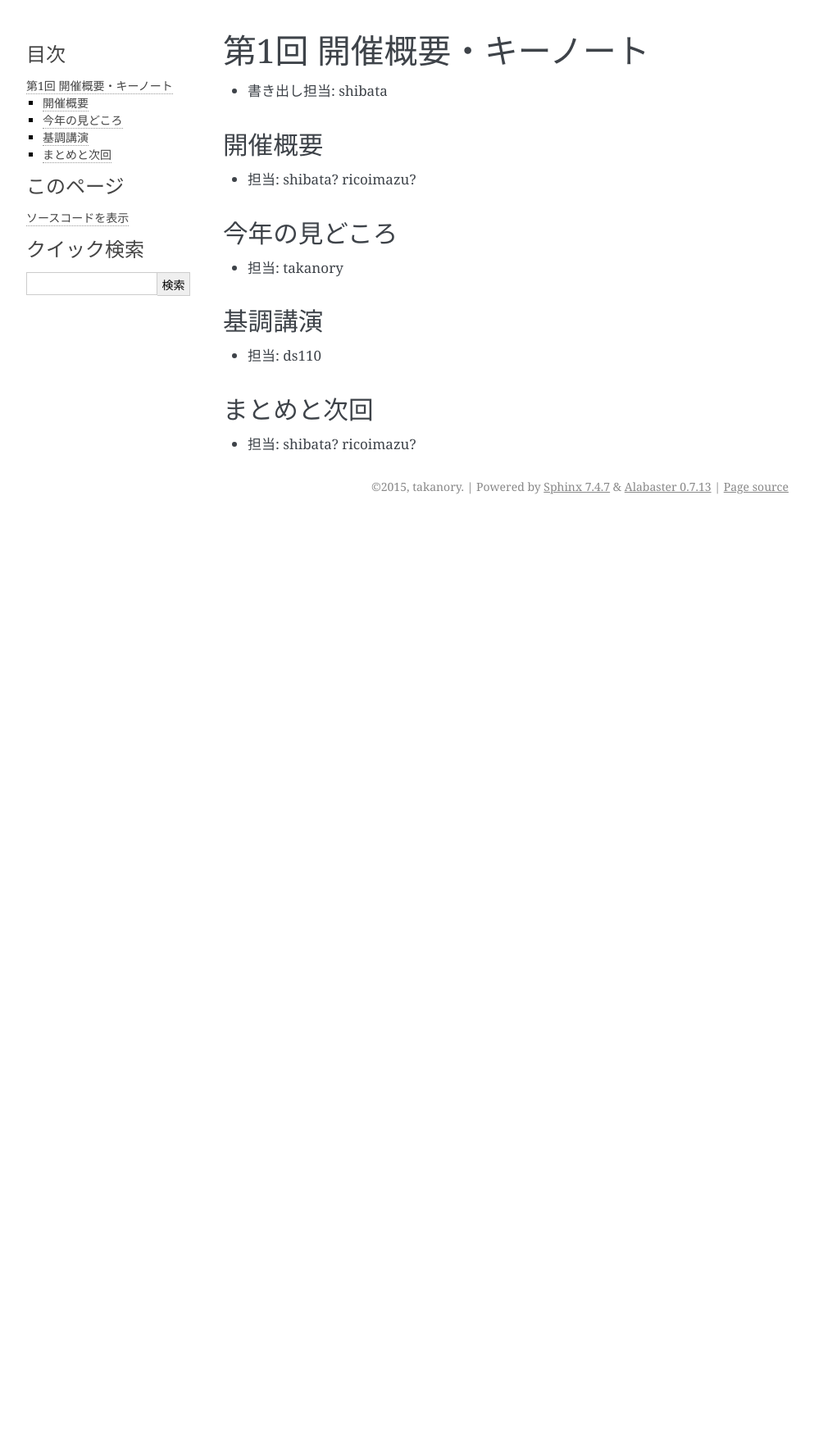
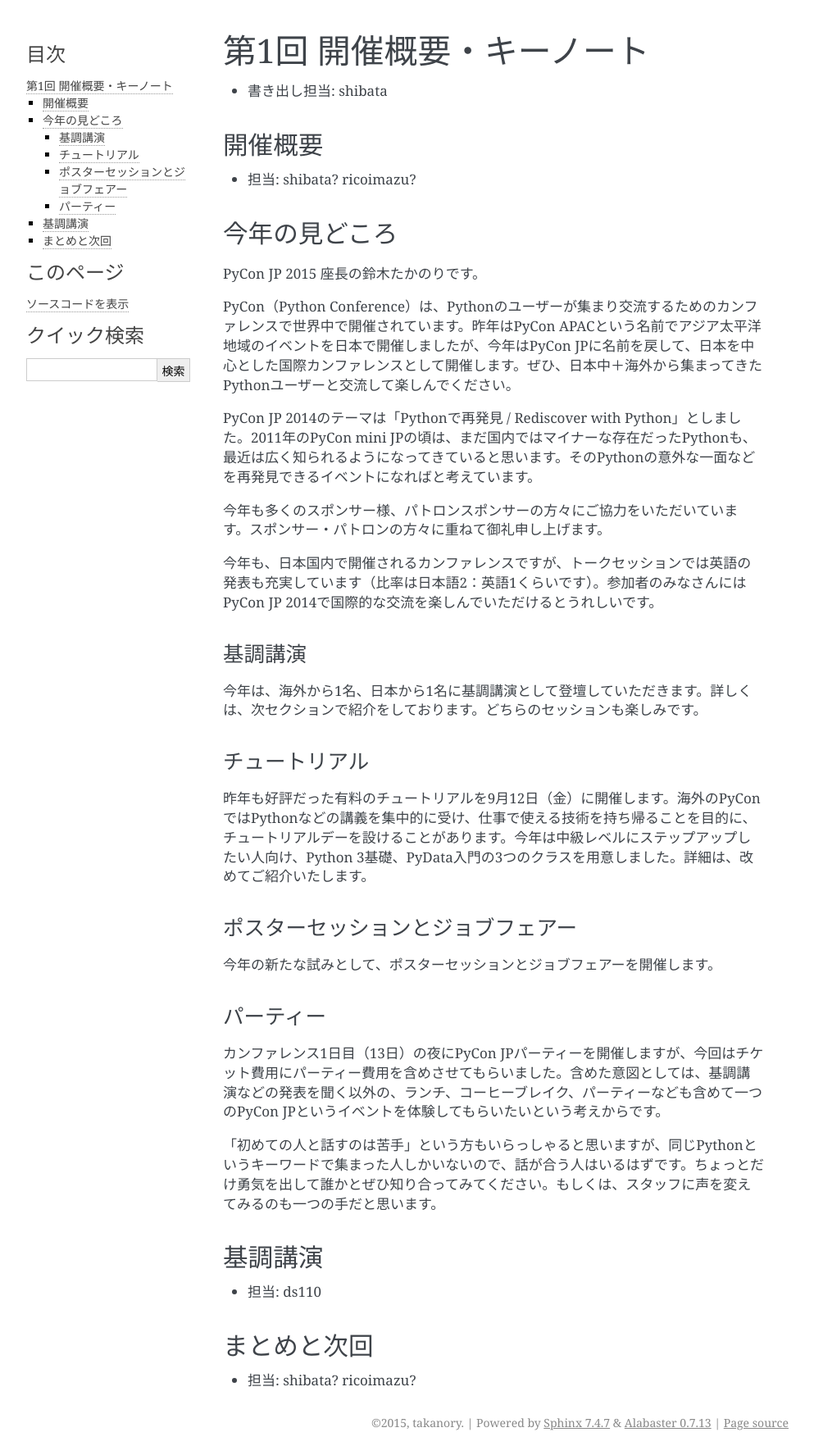
Before and after one commit to pyconjp/reports2015, a Sphinx documentation site: the page built from pre/source/01_overview.rst, in a window 1280 px wide. Shown: the whole page at 82% size, without its empty margins (148-1141 px from the left). Built offline with Sphinx 7.4.7, drawn with Linux system fonts in a browser that asks for light colours; before the commit the page ends 900 px from its top, so only the background shows below that.

Commit message:
HTJ-804: 2014の文章をとりあえずコピペ

```diff
--- a/pre/source/01_overview.rst
+++ b/pre/source/01_overview.rst
@@ -10,7 +10,36 @@
 
 今年の見どころ
 ==============
-- 担当: takanory
+PyCon JP 2015 座長の鈴木たかのりです。
+
+PyCon（Python Conference）は、Pythonのユーザーが集まり交流するためのカンファレンスで世界中で開催されています。昨年はPyCon APACという名前でアジア太平洋地域のイベントを日本で開催しましたが、今年はPyCon JPに名前を戻して、日本を中心とした国際カンファレンスとして開催します。ぜひ、日本中＋海外から集まってきたPythonユーザーと交流して楽しんでください。
+
+PyCon JP 2014のテーマは「Pythonで再発見 / Rediscover with Python」としました。2011年のPyCon mini JPの頃は、まだ国内ではマイナーな存在だったPythonも、最近は広く知られるようになってきていると思います。そのPythonの意外な一面などを再発見できるイベントになればと考えています。
+
+今年も多くのスポンサー様、パトロンスポンサーの方々にご協力をいただいています。スポンサー・パトロンの方々に重ねて御礼申し上げます。
+
+今年も、日本国内で開催されるカンファレンスですが、トークセッションでは英語の発表も充実しています（比率は日本語2：英語1くらいです）。参加者のみなさんにはPyCon JP 2014で国際的な交流を楽しんでいただけるとうれしいです。
+
+基調講演
+--------
+
+今年は、海外から1名、日本から1名に基調講演として登壇していただきます。詳しくは、次セクションで紹介をしております。どちらのセッションも楽しみです。
+
+チュートリアル
+--------------
+
+昨年も好評だった有料のチュートリアルを9月12日（金）に開催します。海外のPyConではPythonなどの講義を集中的に受け、仕事で使える技術を持ち帰ることを目的に、チュートリアルデーを設けることがあります。今年は中級レベルにステップアップしたい人向け、Python 3基礎、PyData入門の3つのクラスを用意しました。詳細は、改めてご紹介いたします。
+
+ポスターセッションとジョブフェアー
+----------------------------------
+
+今年の新たな試みとして、ポスターセッションとジョブフェアーを開催します。
+
+パーティー
+----------
+カンファレンス1日目（13日）の夜にPyCon JPパーティーを開催しますが、今回はチケット費用にパーティー費用を含めさせてもらいました。含めた意図としては、基調講演などの発表を聞く以外の、ランチ、コーヒーブレイク、パーティーなども含めて一つのPyCon JPというイベントを体験してもらいたいという考えからです。
+
+「初めての人と話すのは苦手」という方もいらっしゃると思いますが、同じPythonというキーワードで集まった人しかいないので、話が合う人はいるはずです。ちょっとだけ勇気を出して誰かとぜひ知り合ってみてください。もしくは、スタッフに声を変えてみるのも一つの手だと思います。
 
 基調講演
 ========
```
